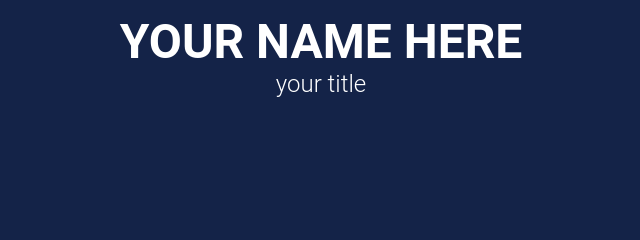
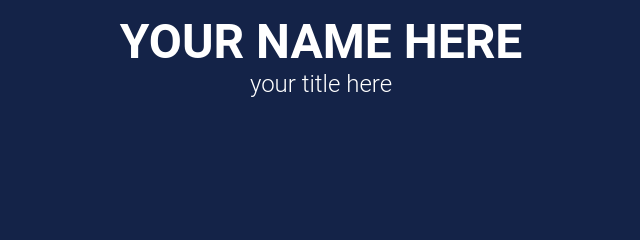
Before and after one commit to MTM6230/increase-your-flexibility, a plain HTML site: page index.html in a window 1280 px wide. Shown: the part 197-437 px from the top of the page, 319-959 px from the left. Drawn offline with Linux system fonts and the light colour scheme.

Commit message:
Updates starter text

```diff
--- a/index.html
+++ b/index.html
@@ -24,7 +24,7 @@
   <main class="main">
     <section class="intro">
       <h1 class="intro__title">Your Name Here</h1>
-      <h2 class="intro__subtitle">Your Title</h2>
+      <h2 class="intro__subtitle">Your Title Here</h2>
     </section>
     <section class="about">
       <div class="about__image"><img src="images/brain-3829057_1280.jpg" alt=""></div>
```
